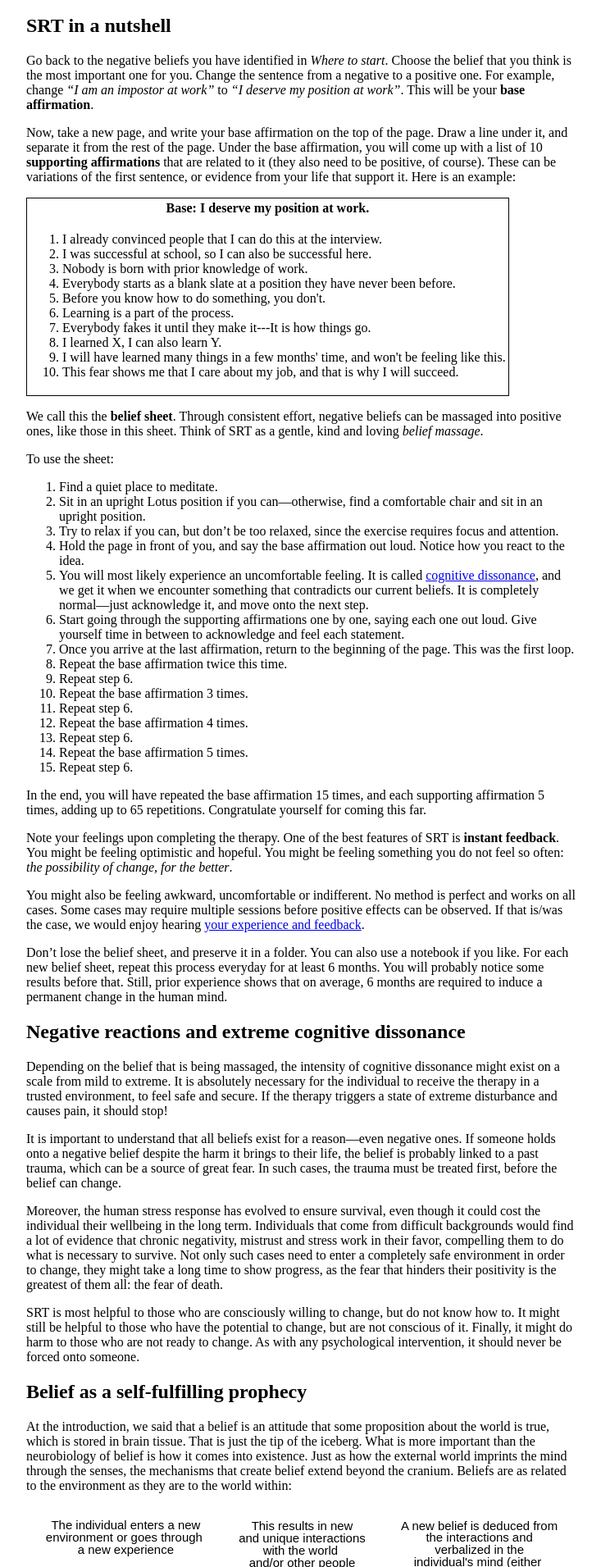
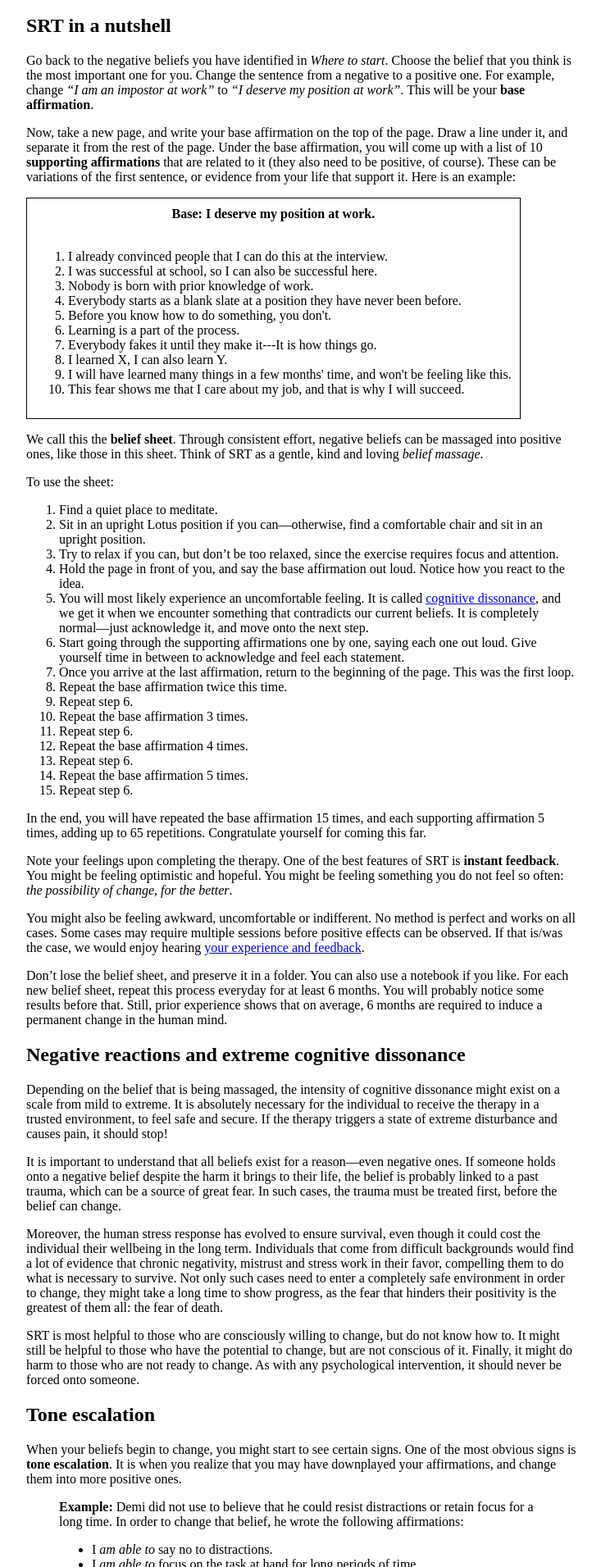
Before and after one commit to seandlg/repetition-works, a Jekyll site: the page built from index.md, in a window 1280 px wide. Shown: the part 2402-4313 px from the top of the page at 82% size, without its empty margins (8-741 px from the left). Built offline with Jekyll 4.4.1, drawn with Linux system fonts in a browser that asks for light colours; some of the changed text lies outside the part shown.

Commit message:
Added tone escalation

```diff
--- a/index.md
+++ b/index.md
@@ -140,6 +140,32 @@ Moreover, the human stress response has evolved to ensure survival, even though
 
 SRT is most helpful to those who are consciously willing to change, but do not know how to. It might still be helpful to those who have the potential to change, but are not conscious of it. Finally, it might do harm to those who are not ready to change. As with any psychological intervention, it should never be forced onto someone.
 
+## Tone escalation
+
+When your beliefs begin to change, you might start to see certain signs. One of the most obvious signs is **tone escalation**. It is when you realize that you may have downplayed your affirmations, and change them into more positive ones.
+
+> **Example:** Demi did not use to believe that he could resist distractions or retain focus for a long time. In order to change that belief, he wrote the following affirmations:
+>
+> - I *am able to* say no to distractions.
+> - I *am able to* focus on the task at hand for long periods of time.
+>
+> Five days of daily practice later, he realized that he was downplaying his initial expectations of himself, and wanted to change them to a more positive tone:
+>
+> - I *am good at* saying no to distractions.
+> - I *am good at* focusing on the task at hand for long periods of time.
+
+This is very typical of SRT, and it shows you that you are on the right path. The stronger your belief gets, the higher you move up the positivity scale:
+
+| To do | To be |
+|-|-|
+| I can do ___ | I can be ___ |
+| I will do ___ | I will be ___ |
+| I am doing ___ | I am ___ |
+| I have already done ___ | I have always been ___ |
+| I will always do ___ | I will always be ___ |
+
+This progression is also similar to how the famous [foot-in-the-door](https://en.wikipedia.org/wiki/Foot-in-the-door_technique) sales technique works. Before we can accept the most positive affirmation, we instinctively start out with a more modest one, in order to minimize cognitive dissonance. Moreover, going over these affirmations in that order is a very good exercise for transitioning the reflex of going from negative beliefs to positive ones.
+
 ## Belief as a self-fulfilling prophecy
 
 At the introduction, we said that a belief is an attitude that some proposition about the world is true, which is stored in brain tissue. That is just the tip of the iceberg. What is more important than the neurobiology of belief is how it comes into existence. Just as how the external world imprints the mind through the senses, the mechanisms that create belief extend beyond the cranium. Beliefs are as related to the environment as they are to the world within:
@@ -184,7 +210,7 @@ Irrational, or superstitious beliefs can be held more easily when they serve the
 Just as it is hard for religious believers to understand the real nature of faith (because you cannot understand it without deconstructing it, and it stops being a belief once you do that), skeptics in a religious society are also discouraged from discovering it for different, mostly social reasons. Pure believers do not get to experience the virtues of doubt, and pure skeptics do not get to experience the virtues of belief.
 
 
-Hopefully, we were able to make it clear that religious belief is not the only type belief one can hold. In fact, one might find it much easier to establish faith in secular concepts, such as one's self, one's ability to love and one's ability to change.
+Hopefully, we were able to make it clear that religious belief is not the only type of belief. In fact, one might find it much easier to establish faith in secular concepts, such as one's self, one's ability to love and one's ability to change.
 
 We also anticipate a wave of criticism against SRT, calling it pseudoscience. Such criticisms are completely justified! In fact, SRT is *meta-scientific*---it relates not only to how we discover truths, but also how we *create* them. To make this easier to understand, we present a possibly oversimplified, but nevertheless practical framework:
 
--- a/public/css/styles.css
+++ b/public/css/styles.css
@@ -21,6 +21,10 @@ figure img {
     margin-left: auto;
     margin-right: auto;
     max-width: 100%;
+}
+
+td, th {
+    padding: 0.5em;
 }
 
 .title-return {
```
Also changed, not shown: other parts of index.md (+1 -1 lines).
